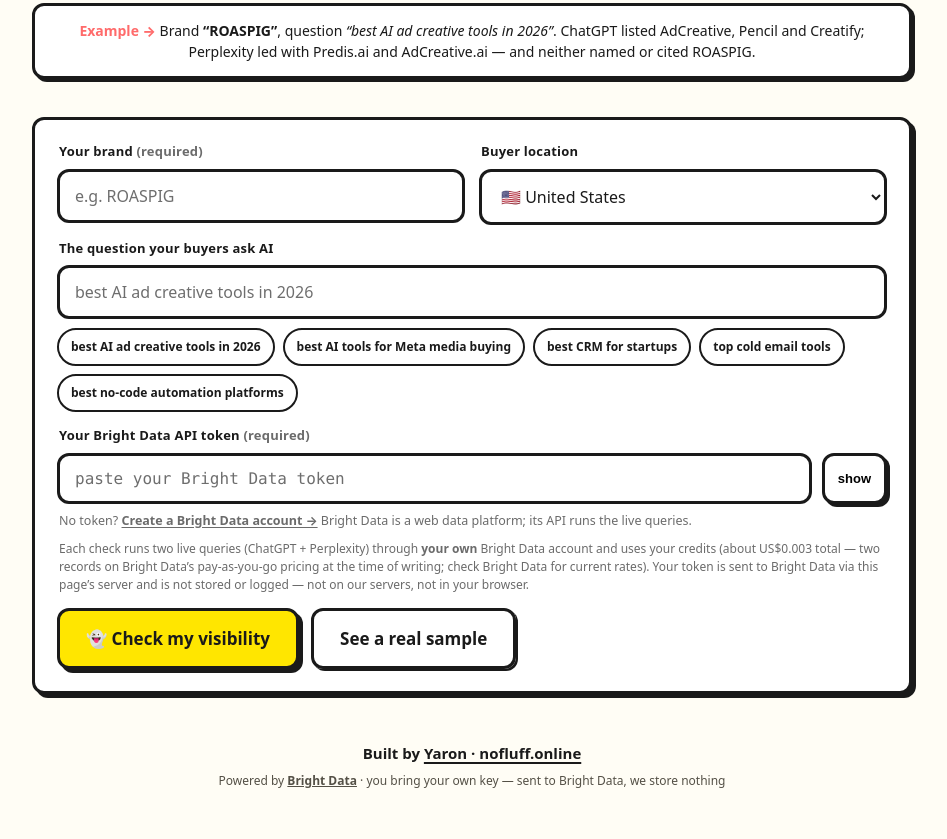
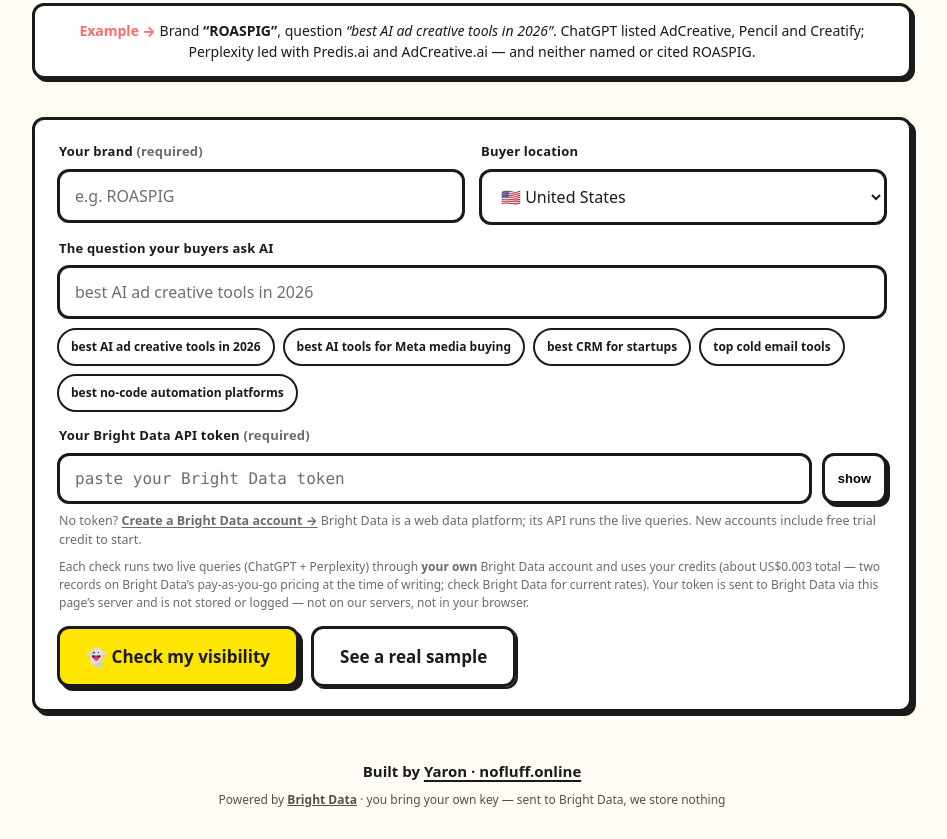
Before and after one commit to yaronbeen/invisible-to-ai, a website: page public/index.html in a window 1280 px wide. Shown: the part 665-1504 px from the top of the page, without its empty margins (168-1115 px from the left). Drawn offline with Linux system fonts and the light colour scheme.

Commit message:
Note Bright Data's free trial credit in the key hint and README

```diff
--- a/public/index.html
+++ b/public/index.html
@@ -271,7 +271,7 @@
         <button class="reveal" id="revealBtn" type="button" aria-pressed="false" aria-label="Show token">show</button>
       </div>
       <div class="keyhint">
-        <span>No token? <a href="https://brightdata.com" target="_blank" rel="noopener">Create a Bright Data account →</a> Bright Data is a web data platform; its API runs the live queries.</span>
+        <span>No token? <a href="https://brightdata.com" target="_blank" rel="noopener">Create a Bright Data account →</a> Bright Data is a web data platform; its API runs the live queries. New accounts include free trial credit to start.</span>
       </div>
       <p class="costnote">Each check runs two live queries (ChatGPT + Perplexity) through <b>your own</b> Bright Data account and uses your credits (about US$0.003 total — two records on Bright Data’s pay-as-you-go pricing at the time of writing; check Bright Data for current rates). Your token is sent to Bright Data via this page’s server and is not stored or logged — not on our servers, not in your browser.</p>
     </div>
```
Also changed, not shown: README.md.
